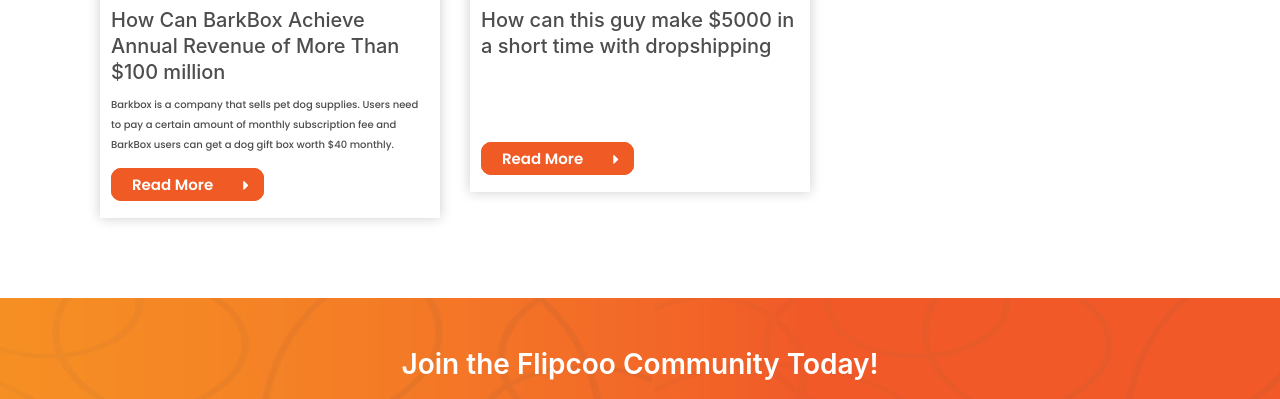
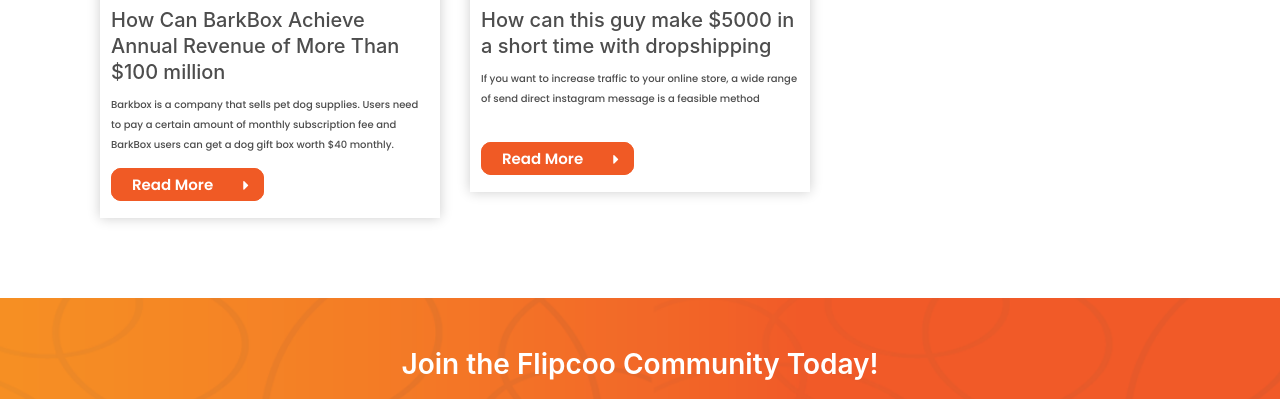
Before and after one commit to jomar357/flipcoo-cms, a Gatsby site: page /community in a window 1280 px wide. Shown: the part 1879-2278 px from the top of the page. Built offline with nearby package versions, Linux system fonts and the light colour scheme; Gatsby itself is replaced by a stand-in of ours.

Commit message:
Fix Community Page

```diff
--- a/src/pages/community/index.js
+++ b/src/pages/community/index.js
@@ -150,7 +150,7 @@
 					    		<img src={Make5000InDropshippingImg} alt="how can this guy make $5000 in a short time with dropshipping" />
 					    		<div className="community-news-content">
 					    			<h3>How can this guy make $5000 in a short time with dropshipping</h3>
-					    			<p></p>
+					    			<p>If you want to increase traffic to your online store, a wide range of send direct instagram message is a feasible method</p>
 					    			<a className="btn-primary btn-read-more" href="#">
 					    				Read More <i className="fa fa-caret-right"></i>
 					    			</a>
```
